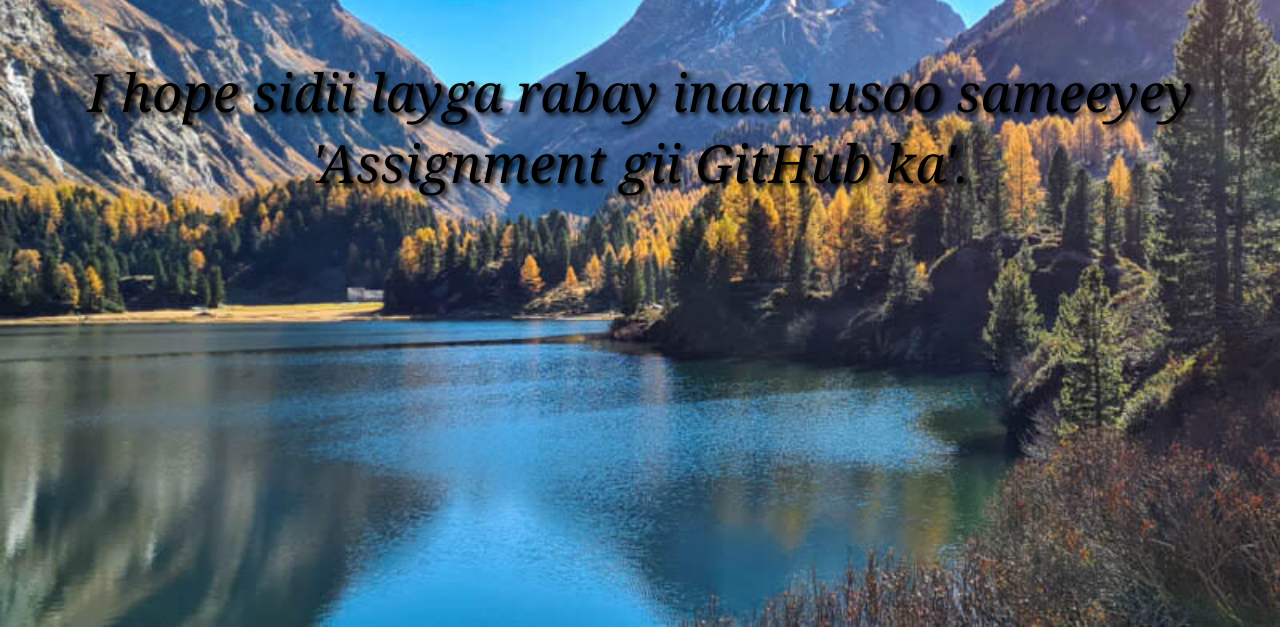
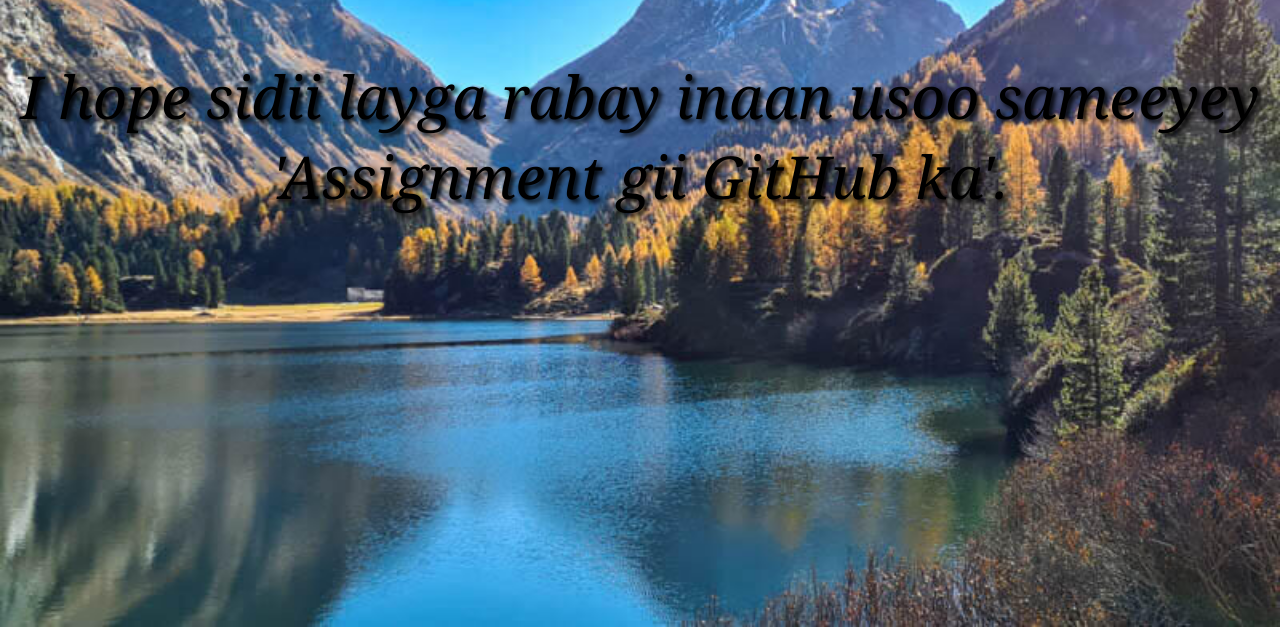
Before and after one commit to Abdullahi-252/Assignments, a plain HTML site: page index.html in a window 1280 px wide. Shown: the part 173-800 px from the top of the page. Drawn offline with Linux system fonts and the light colour scheme.

Commit message:
Update index.html

```diff
--- a/index.html
+++ b/index.html
@@ -25,7 +25,7 @@
         }
         p{
             color: rgb(0, 0, 0);
-            font-size: 3.3em;
+            font-size: 3.7em;
             font-family: Cambria, Cochin, Georgia, Times, 'Times New Roman', serif;
             font-style: italic;
             text-align: center;
```
